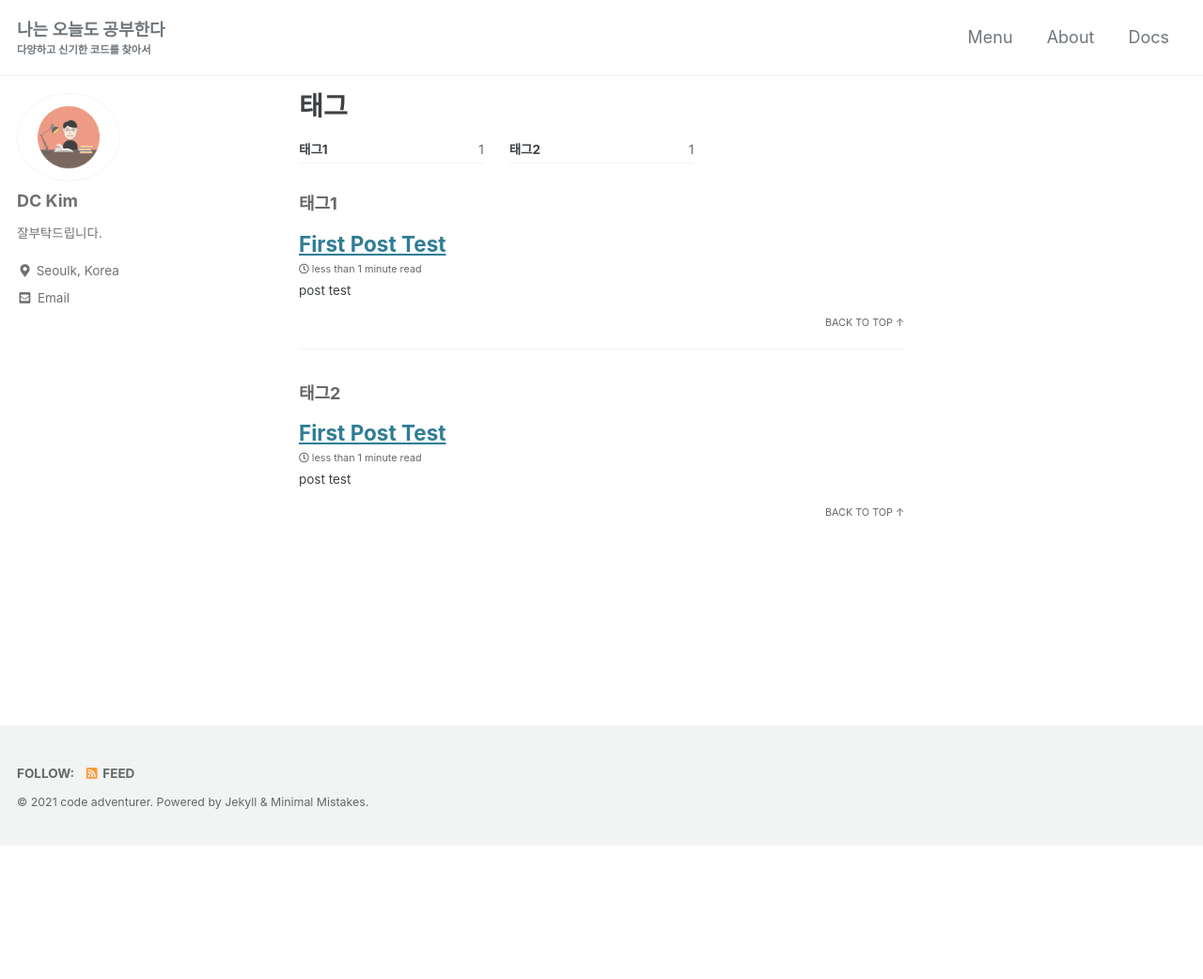
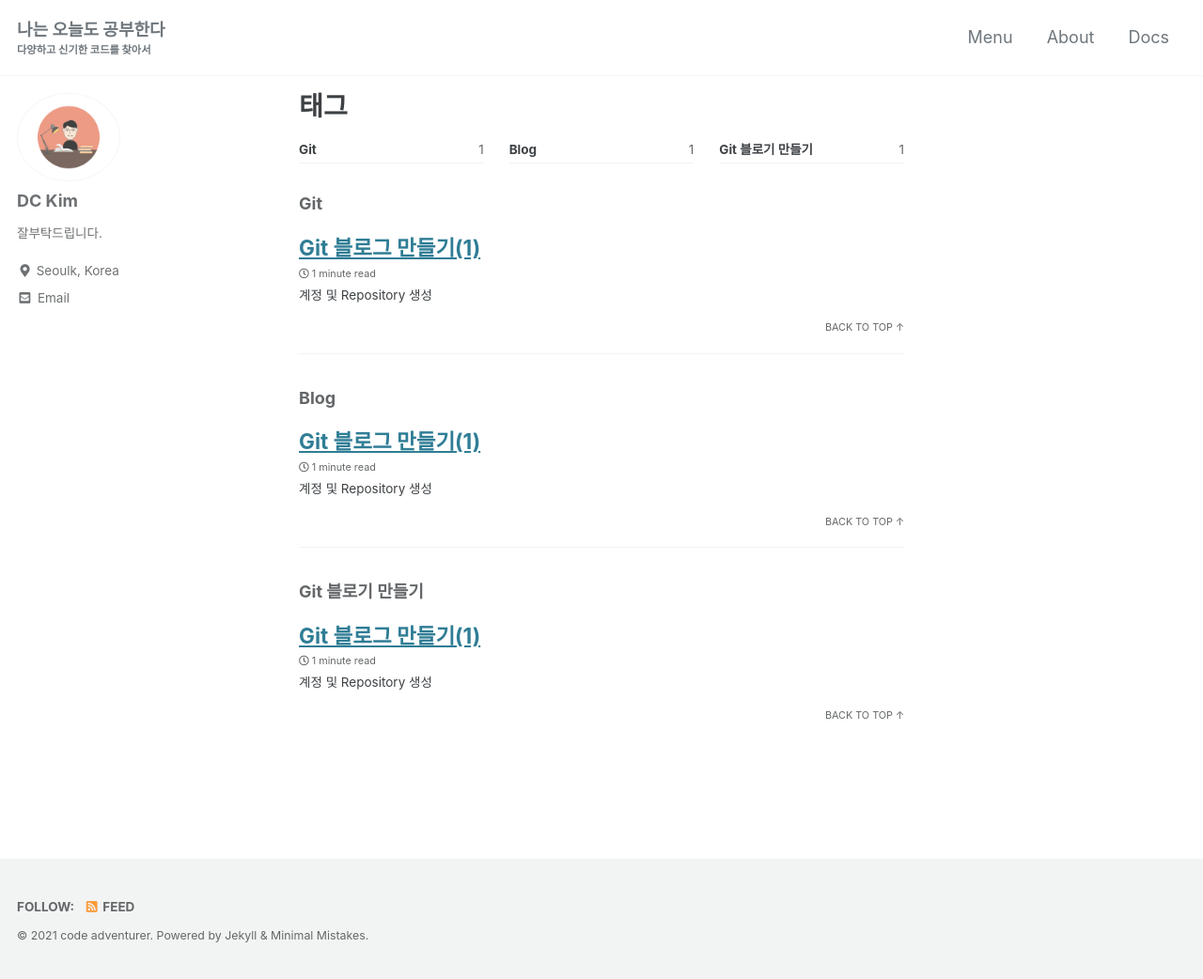
Before and after one commit to kdc7140/kdc7140.github.io, a Jekyll site: the page built from _pages/tag-archive.md, in a window 1280 px wide. Shown: the whole page at 94% size. Built offline with Jekyll 4.4.1, drawn with Linux system fonts in a browser that asks for light colours; cached includes are drawn as plain includes; some web fonts are replaced; before the commit the page ends 900 px from its top, so only the background shows below that; some of the changed lines change nothing that is shown.

Commit message:
progressing

```diff
--- a/_posts/2021-09-24-firstPost.md
+++ b/_posts/2021-09-24-firstPost.md
@@ -1,35 +1,58 @@
 ---
-title:  "First Post Test"
-excerpt: "post test"
+title:  "Git 블로그 만들기(1)"
+excerpt: "계정 및 Repository 생성"
 
 categories:
-  - 잡담
+  - Program Guide
 tags:
-  - 태그1
-  - 태그2
+  - Git
+  - Blog
+  - Git 블로기 만들기
 ---
 
 
-# 첫 번째 게시글
+## 개요
+
+안녕하세요 **모야**입니다.
+
+블로그를 만들면서 첫 포스팅으로 뭘 하면 좋을까 고민하다가 저와 같이 블로그를 처음 시작하는 분들을 위해 블로그 생성하는
+방법을 써볼까 합니다.
+
+저도 Git을 사용해 본 적이 없던 터라... 새로 공부하고 알게 된 내용을 정리하려고 만든 블로그인 만큼 초보 분들도
+쉽게 따라 하실 수 있도록 포스팅 시작해 보도록 하겠습니다.<br/><br/>
 
 
-## 포스팅 시작
+
+### 1. Git 계정 생성
+
+먼저 Git을 사용하여 블로그를 생성하기 위해 [Git 홈페이지](https://github.com){:target="_blank"}에 접속하여 계정을 생성합니다.
 
 
-**안녕**하세요
+이미 계정이 있으신 분은 우측상단 Sign in 버튼을 통해 바로 접속해 주시고 계정이 없으신 분은 Sign up 버튼을 통해 계정을 생성하시면 됩니다.
+
+<img src="/assets/images/git_homepage.PNG"><br/><br/>
 
 
-* 첫번째
-* 두번째
+사용할 E-mail, 비밀번호, 닉네임을 차례로 입력하고 Continue 버튼을 누릅니다. 여기서 E-mail 주소는
+현재 사용하고 계신 실제 주소를 입력해주세요. 가입한 이메일로 인증까지 마쳐야 가입절차가 완료됩니다.
+질문은 제품 업데이트 및 공지사항 수신여부를 묻는 것으로 동의한다면 yes, 아니면 no 를 입력하시면 됩니다.
+정보를 다 입력하고 마지막 스팸필터 문제를 통과하면 계정생성 완료!!
+
+<img src="/assets/images/git_acc_create2.PNG"><br/><br/>
 
 
-1. 첫번째
-2. 두번째
+### 2. 이메일 인증
+
+계정은 생성되었지만, 위에서 말씀드린 것 처럼 메일 인증을 거쳐야 가입절차가 완료됩니다.<br/>
+등록한 이메일에 로그인하고 noreply@github@com 에서 온 메일을 열어보면 Verify email address 버튼이 있습니다.
+버튼을 누르면 인증페이지로 이동하고 인증절차가 완료됩니다.
 
 
-> 인용문구입니다.
-> 인용문구 2 입니다.
 
-    var test = fcuntion(){
-        console.log("A");
-    }
+<br/><br/><br/>
+> Git을 사용해서 블로그를 만드는 이유?
+
+Git은 소스코드를 효율적으로 관리할 수 있게 해주는 형상관리 도구로서 코드 추적 및 리뷰가 가능하고
+Github을 통해 쉽게 공유가 가능하다.<br/> 많은 기업들이 개발자간의 협업과 소스코드의 버전관리를 위해
+사용하고 있기 때문에 Git을 사용하여 블로그를 만들어봄으로써 Git의 사용에 익숙해지고 개인적인 학습내용을
+정리하는 2가지 효과를 볼 수 있기 때문이다.
```
